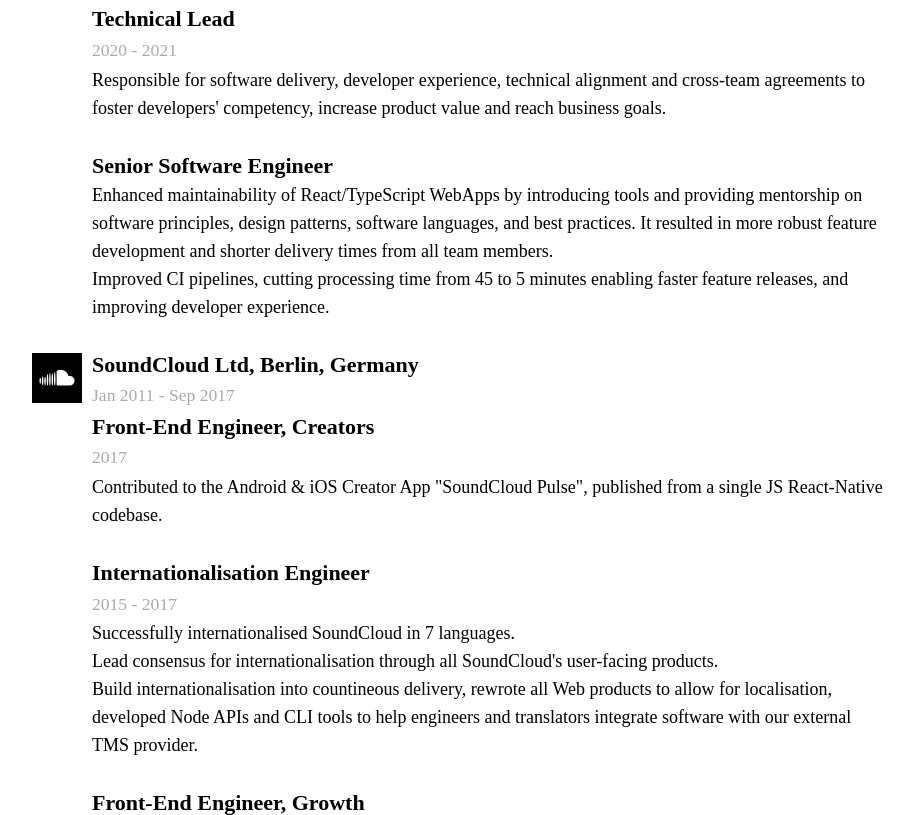
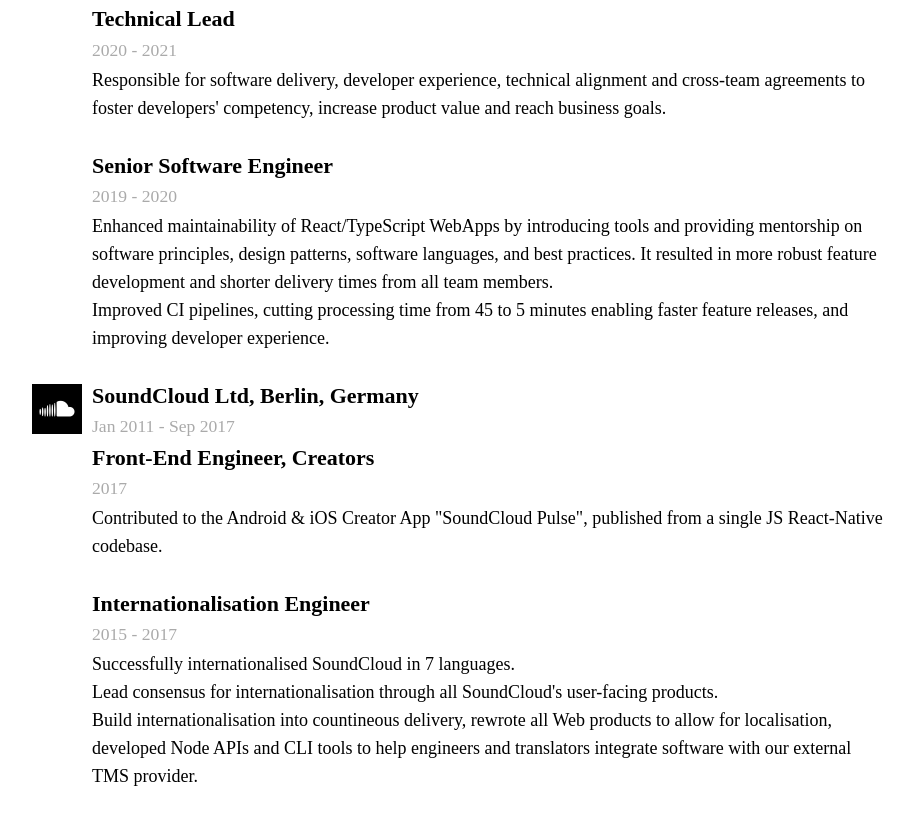
Before and after one commit to yvg/yvg.github.io, a website: page index.html in a window 1280 px wide. Shown: the part 1572-2387 px from the top of the page, without its empty margins (148-1062 px from the left). Drawn offline with Linux system fonts and the light colour scheme; a web font is replaced by a local one.

Commit message:
Add time span for tt dev

```diff
--- a/index.html
+++ b/index.html
@@ -63,7 +63,7 @@
           <dd>
             <ul><li>Responsible for software delivery, developer experience, technical alignment and cross-team agreements to foster developers' competency, increase product value and reach business goals.</li></ul>
           </dd>
-          <dt>Senior Software Engineer</dt>
+          <dt>Senior Software Engineer <span>2019 - 2020</span></dt>
           <dd>
             <ul>
               <li>Enhanced maintainability of React/TypeScript WebApps by introducing tools and providing mentorship on software principles, design patterns, software languages, and best practices. It resulted in more robust feature development and shorter delivery times from all team members.</li>
```
